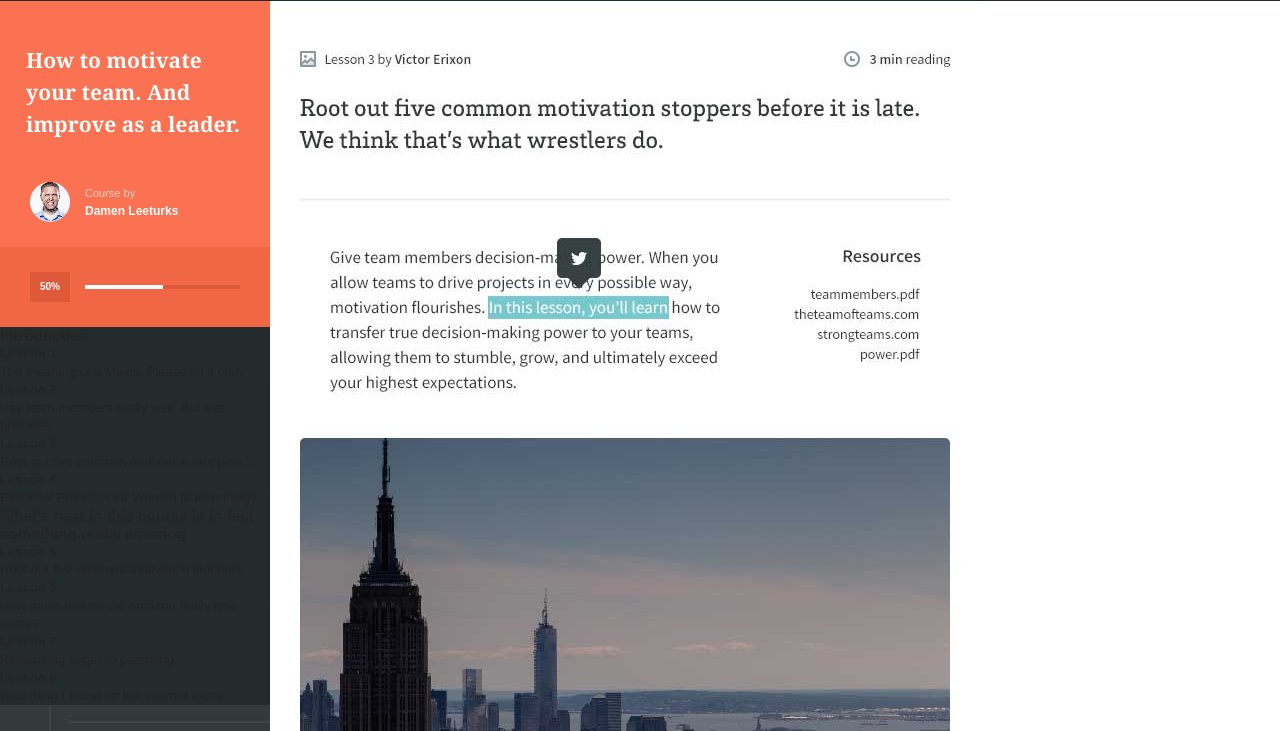
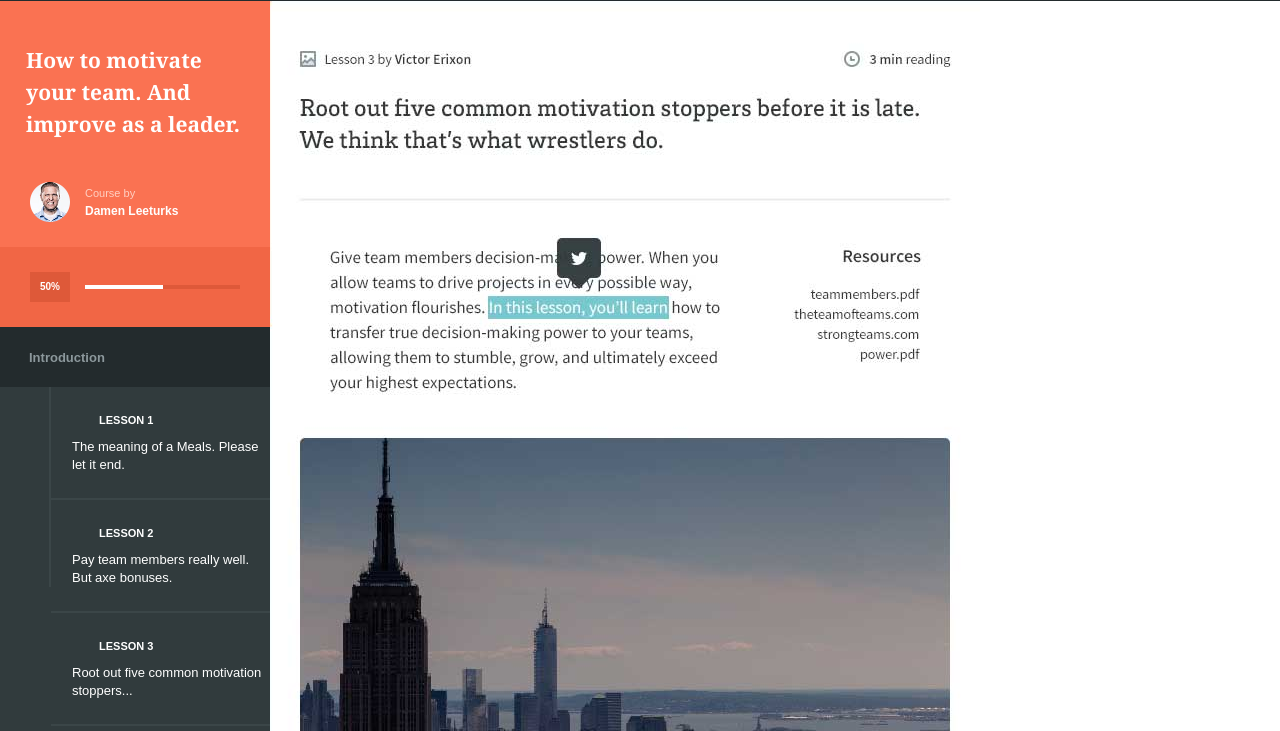
Before and after one commit to haroldo78/dribble-3, a plain HTML site: page web/index.html in a window 1280 px wide. Shown: the part 69-800 px from the top of the page. Drawn offline with Linux system fonts and the light colour scheme; a script that the page names is missing.

Commit message:
Continued work on the sidebar, needs work, but will make some modifications to style the shorter horizontal line.

```diff
--- a/web/index.html
+++ b/web/index.html
@@ -53,9 +53,9 @@
 					<div id="percent-bar"><span></span></div>
 				</div>
 				<div id="course-lessons">
-					<div id="section-wrap">
 					<section class="parent-section">
 						<h1>Introduction</h1>
+						<div class="child-section">
 							<section class="finished">
 								<h1>Lesson 1</h1>
 								<p>The meaning of a Meals. Please let it end.</p>
@@ -72,9 +72,13 @@
 								<h1>Lesson 4</h1>
 								<p>Essential Practises for Women in technology.</p>
 							</section>
+						</div>
+						<!-- Presentational vertical line -->
+						<div class="vertical-line"></div>
 					</section>
 					<section class="parent-section">
 						<h1>What's next in this course is in fact something really amazing</h1>
+						<div class="child-section">
 							<section class="finished">
 								<h1>Lesson 5</h1>
 								<p>Root out five common motivation stoppers.</p>
@@ -91,10 +95,10 @@
 								<h1>Lesson 8</h1>
 								<p>Best thing I found on the internet today.</p>
 							</section>
+						</div>
+						<!-- Presentational vertical line -->
+						<div class="vertical-line"></div>
 					</section>
-					</div>
-					<!-- Presentational vertical space -->
-					<div class="vertical-line"></div>
 				</div>
 			</aside>
 		</div>
--- a/web/scss/dribble.scss
+++ b/web/scss/dribble.scss
@@ -201,7 +201,42 @@ $redOrangeDarker: #de5939;
 				}
 		}
 }
+
+// Course lesson wrapper and styles
 #course-lessons {
 	min-height: 60px;
-	background: $darkGray;
+	background: $lightGray;
+		.parent-section {
+			@include clearFix;
+				>h1 {
+					height: 60px;
+					padding-left: 29px;
+					font-size: 13px;
+					color: $mainLinkColor;
+					line-height: 61px;
+					background: $darkGray;
+				}
+		}
+		.child-section {
+			width: 219px;
+			color: #fff;
+			float: right;
+				section {
+					height: 87px;
+					padding: 24px 0 0 21px;
+					border-bottom: 2px solid $dividerColor; // Temporary style
+						h1 {
+							margin-bottom: 9px;
+							padding-left: 27px;
+							font-size: 11px;
+							text-transform: uppercase;
+						}
+				}
+		}
+		.vertical-line {
+			width: 49px;
+			min-height: 200px;
+			border-right: 2px solid $dividerColor;
+			float: left;
+		}
 }
```
Also changed, not shown: web/css/dribble.css, web/css/dribble.min.css, web/img/horizontal_line_pattern.png (added), web/img/vertical_line_pattern.png (added). Lines whose indentation alone changed are shown as unchanged.
